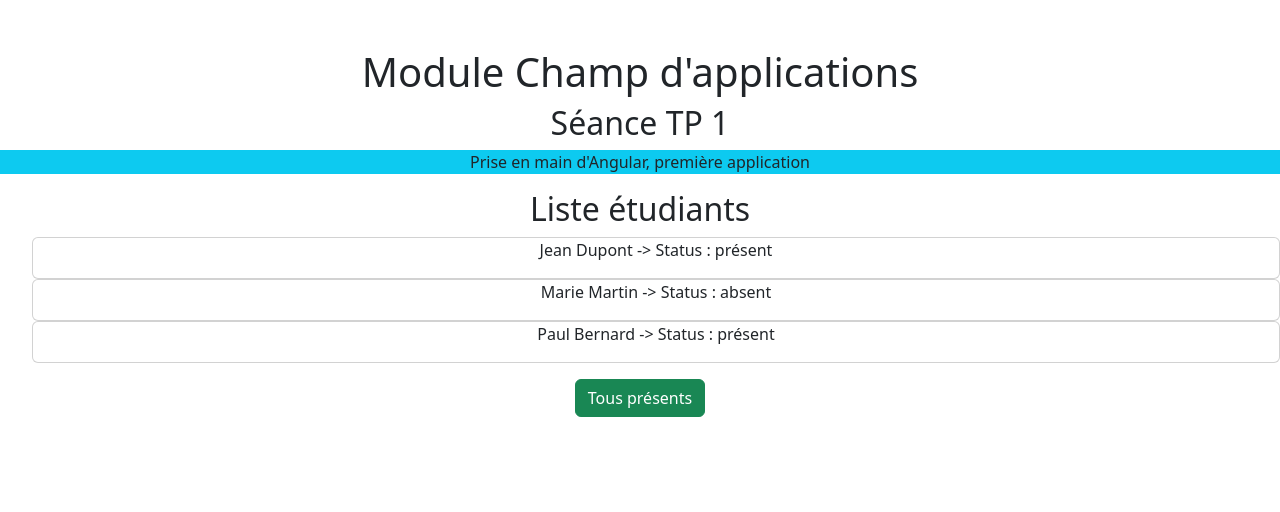
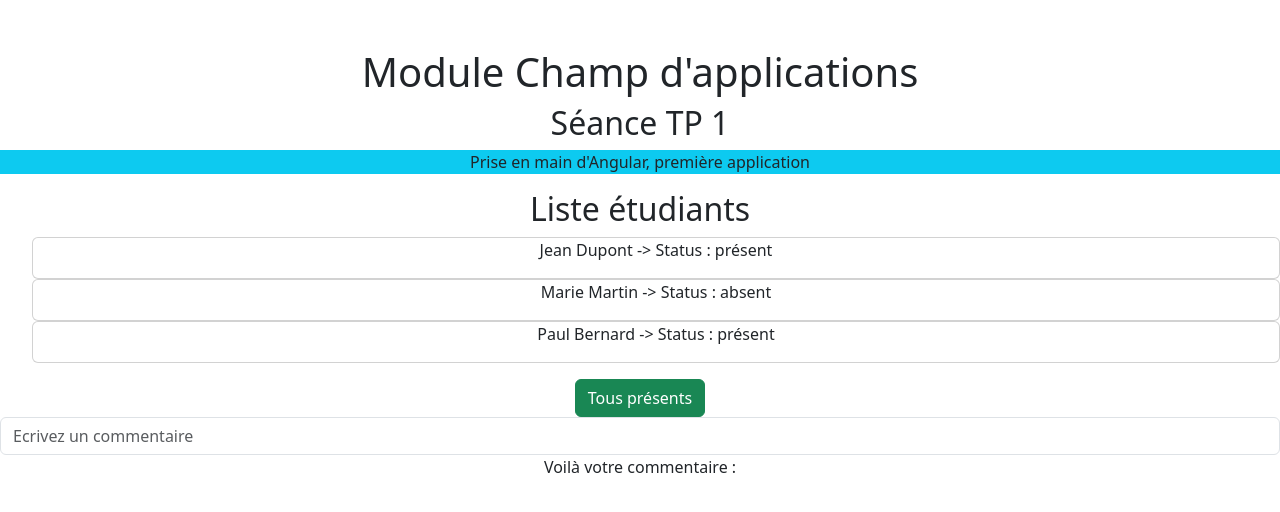
Before and after one commit to SiamakSm/Tp1Angular, an Angular app: page / in a window 1280 px wide. Shown: the top 512 px of the page. Built offline with nearby package versions, Linux system fonts and the light colour scheme.

Commit message:
1.3 - two-way binding FormsModule ngModel

```diff
--- a/package.json
+++ b/package.json
@@ -17,8 +17,13 @@
     "@angular/platform-browser": "^19.2.0",
     "@angular/platform-browser-dynamic": "^19.2.0",
     "@angular/router": "^19.2.0",
+    "a": "^4.0.8",
     "bootstrap": "^5.3.8",
+    "l": "^0.6.0",
+    "n": "^10.2.0",
     "rxjs": "~7.8.0",
+    "s": "^1.0.0",
+    "t": "^0.5.1",
     "tslib": "^2.3.0",
     "zone.js": "~0.15.0"
   },
--- a/src/app/app.component.html
+++ b/src/app/app.component.html
@@ -18,6 +18,8 @@
           <app-etudiant [nomEtu]="'Paul'" [prenomEtu]="'Bernard'" [statutEtu]="'présent'"></app-etudiant>
         </ul>
         <button class="btn btn-success" [disabled]="!estAuth" (click)="rendTousPres()">Tous présents</button>
+        <input type="text" class="form-control" [(ngModel)]="commentaireSeance" placeholder="Ecrivez un commentaire">
+        <p>Voilà votre commentaire : {{ commentaireSeance }}</p>
       </div>
     </div>
   </div>
--- a/src/app/app.component.ts
+++ b/src/app/app.component.ts
@@ -1,11 +1,11 @@
 import { Component } from '@angular/core';
 import { RouterOutlet } from '@angular/router';
 import { EtudiantComponent } from './etudiant/etudiant.component';
-
+import { FormsModule } from '@angular/forms';
 
 @Component({
   selector: 'app-root',
-  imports: [RouterOutlet, EtudiantComponent],
+  imports: [RouterOutlet, EtudiantComponent, FormsModule],
   templateUrl: './app.component.html',
   styleUrl: './app.component.css'
 })
@@ -13,6 +13,8 @@
   title = 'Module Champ d\'applications';
   resume = 'Prise en main d\'Angular, première application';
   estAuth = false;
+
+  commentaireSeance = ''
   constructor() {
     setTimeout(() => {
       this.estAuth = true;
```
Also changed, not shown: 1 other file (tests, documents, lock files or other folders).
